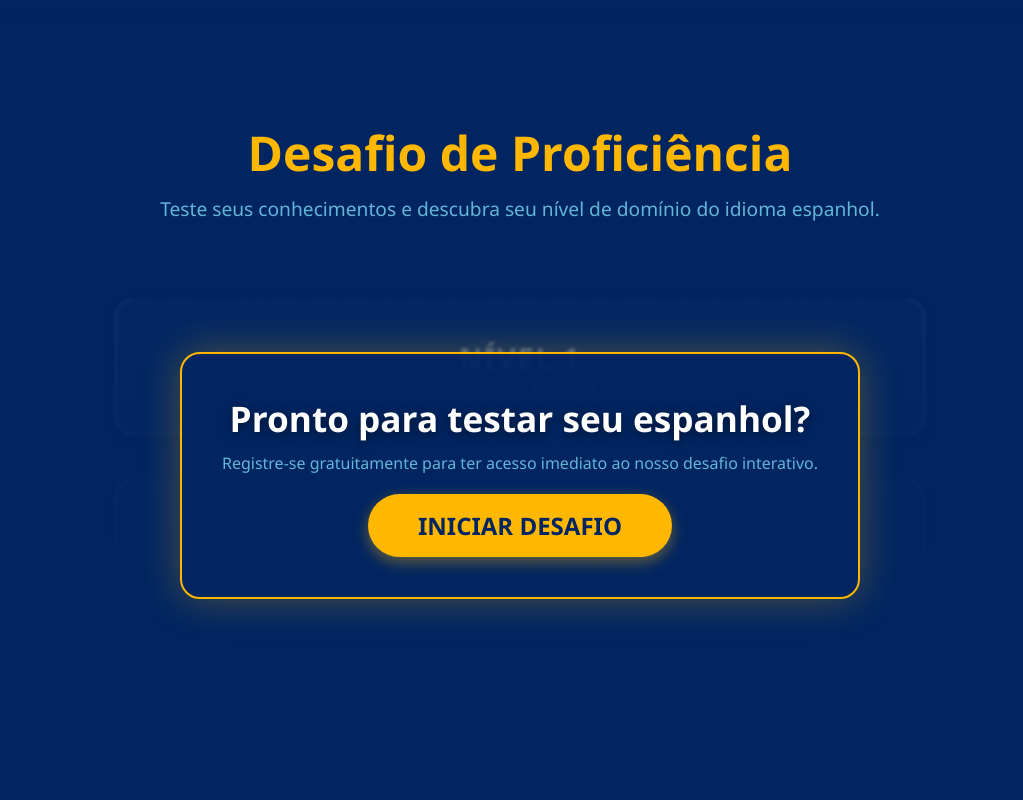
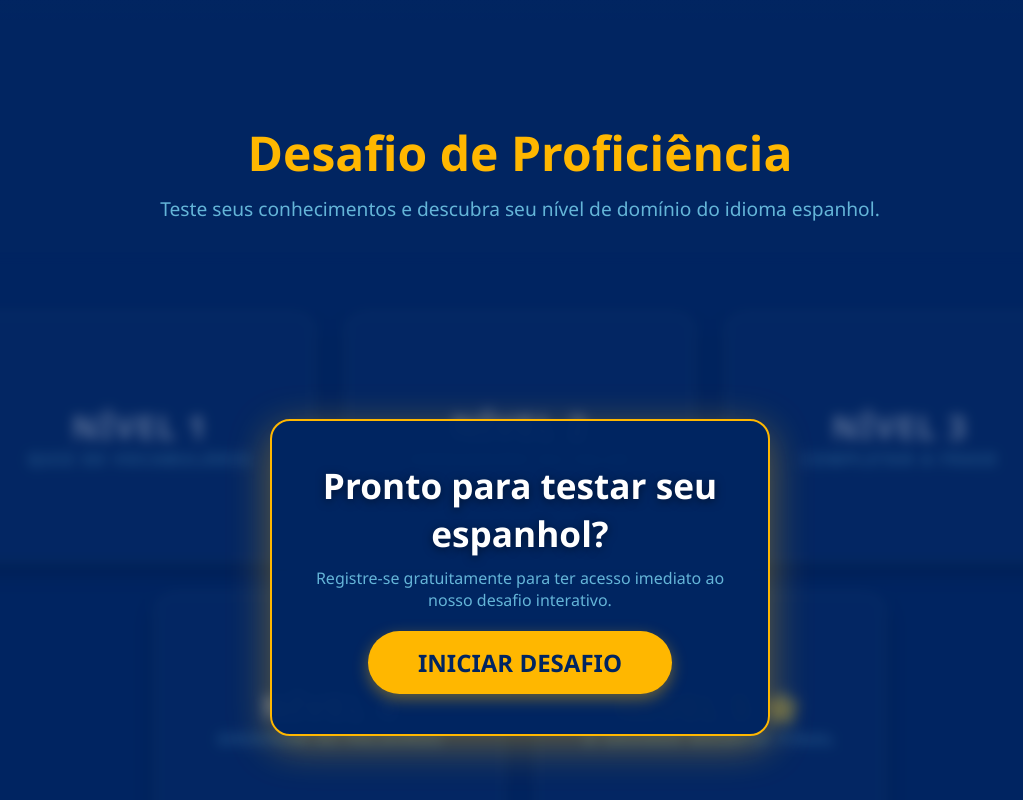
Before and after one commit to FerreyraBrian/LandingPage, a React (Vite) app: page / in a window 1280 px wide. Shown: the part 580-1380 px from the top of the page, without its empty margins (120-1143 px from the left). Built offline with nearby package versions, Linux system fonts and the light colour scheme.

Commit message:
Modificar layout de juegos: tarjetas flotantes etéreas lado a lado

```diff
--- a/src/components/GamesSection/GamesSection.module.css
+++ b/src/components/GamesSection/GamesSection.module.css
@@ -5,7 +5,7 @@
 }
 
 .container {
-  max-width: 900px;
+  max-width: 1200px;
   margin: 0 auto;
 }
 
@@ -25,36 +25,74 @@
   font-size: 1.2rem;
 }
 
-/* El contenedor principal de los juegos */
 .gamesContainer {
-  /* display, gap, y direction se manejan en estilo inline, pero añadimos padding base */
-  padding-top: 20px;
+  display: flex;
+  flex-direction: row;
+  flex-wrap: wrap;
+  justify-content: center;
+  align-items: stretch;
+  gap: 30px;
+  position: relative;
+  padding: 40px 0;
+  min-height: 400px;
 }
 
-/* El peaje absoluto que bloquea todo al inicio */
+.gameWrapper {
+  flex: 1 1 300px;
+  max-width: 350px;
+  animation: fadeIn 0.8s ease-out forwards;
+  border-radius: 20px;
+  display: flex;
+  flex-direction: column;
+}
+
+.gameWrapper > * {
+  flex-grow: 1;
+}
+
+.gamePlaceholderCard {
+  height: 100%;
+  min-height: 250px;
+  background: rgba(255, 255, 255, 0.03);
+  border-radius: 20px;
+  border: 1px dashed var(--blue-sky);
+  display: flex;
+  flex-direction: column;
+  justify-content: center;
+  align-items: center;
+  color: var(--blue-sky);
+  font-weight: bold;
+  letter-spacing: 2px;
+  text-transform: uppercase;
+  text-align: center;
+  padding: 20px;
+  box-shadow: 0 5px 15px rgba(0,0,0,0.3);
+}
+
 .lockedOverlayAbsolute {
   position: absolute;
-  top: 0;
-  left: 0;
-  width: 100%;
-  height: 100%;
-  background: linear-gradient(to bottom, rgba(1, 37, 97, 0.4), rgba(1, 37, 97, 1) 40%);
+  top: -20px;
+  left: -20px;
+  width: calc(100% + 40px);
+  height: calc(100% + 40px);
+  background: rgba(1, 37, 97, 0.4);
+  backdrop-filter: blur(6px);
   z-index: 50;
   display: flex;
   justify-content: center;
-  align-items: flex-start;
-  padding-top: 80px;
+  align-items: center;
   border-radius: 20px;
 }
 
 .lockedOverlayContent {
-  background: rgba(1, 37, 97, 0.9);
+  background: rgba(1, 37, 97, 0.95);
   padding: 40px;
   border-radius: 20px;
   border: 2px solid var(--yellow-horizon);
-  box-shadow: 0 0 40px rgba(255, 183, 0, 0.3);
+  box-shadow: 0 10px 40px rgba(255, 183, 0, 0.4);
   text-align: center;
   animation: slideUp 0.5s ease;
+  max-width: 500px;
 }
 
 .lockedOverlayContent h3 {
@@ -80,28 +118,8 @@
   box-shadow: 0 8px 25px rgba(255, 183, 0, 0.6);
 }
 
-/* Aspecto visual de los juegos difuminados */
-.gamePlaceholderCard {
-  height: 150px;
-  background: rgba(255, 255, 255, 0.03);
-  border-radius: 20px;
-  border: 1px dashed var(--blue-sky);
-  display: flex;
-  flex-direction: column;
-  justify-content: center;
-  align-items: center;
-  color: var(--blue-sky);
-  font-weight: bold;
-  letter-spacing: 2px;
-  text-transform: uppercase;
-  box-shadow: 0 5px 15px rgba(0,0,0,0.3);
-}
-
-.gameWrapper {
-  animation: fadeIn 0.8s ease-out forwards;
-}
-
 .finalSuccess {
+  width: 100%;
   text-align: center;
   padding: 40px;
   background: rgba(255, 183, 0, 0.1);
@@ -122,7 +140,6 @@
   font-size: 1.2rem;
 }
 
-/* Modal de registro */
 .modalOverlay {
   position: fixed;
   top: 0; left: 0; width: 100%; height: 100%;
--- a/src/components/GamesSection/GamesSection.tsx
+++ b/src/components/GamesSection/GamesSection.tsx
@@ -35,25 +35,27 @@ export default function GamesSection() {
   const getGameStyle = (levelIndex: number) => {
     if (unlockedLevel > levelIndex) {
       return {
-        opacity: 0.7,
-        transform: 'scale(0.95)',
+        opacity: 0.8,
+        transform: 'translateY(-10px)',
         pointerEvents: 'none' as const,
-        filter: 'grayscale(50%)'
+        filter: 'grayscale(50%)',
+        boxShadow: '0 15px 30px rgba(0,0,0,0.4)'
       };
     }
     if (unlockedLevel === levelIndex) {
       return {
         opacity: 1,
-        transform: 'scale(1)',
-        boxShadow: '0 0 30px rgba(255, 183, 0, 0.3)',
+        transform: 'translateY(-25px) scale(1.02)',
+        boxShadow: '0 20px 40px rgba(255, 183, 0, 0.5)',
         zIndex: 10
       };
     }
     return {
       opacity: 0.6,
-      transform: 'scale(0.9)',
+      transform: 'translateY(0)',
       pointerEvents: 'none' as const,
-      filter: 'blur(1.5px)'
+      filter: 'blur(2px)',
+      boxShadow: '0 10px 20px rgba(0,0,0,0.3)'
     };
   };
 
@@ -65,7 +67,7 @@ export default function GamesSection() {
           <p>Teste seus conhecimentos e descubra seu nível de domínio do idioma espanhol.</p>
         </div>
 
-        <div className={styles.gamesContainer} style={{ display: 'flex', flexDirection: 'column', gap: '30px', position: 'relative' }}>
+        <div className={styles.gamesContainer}>
 
           {unlockedLevel === 0 && (
             <div className={styles.lockedOverlayAbsolute}>
```
